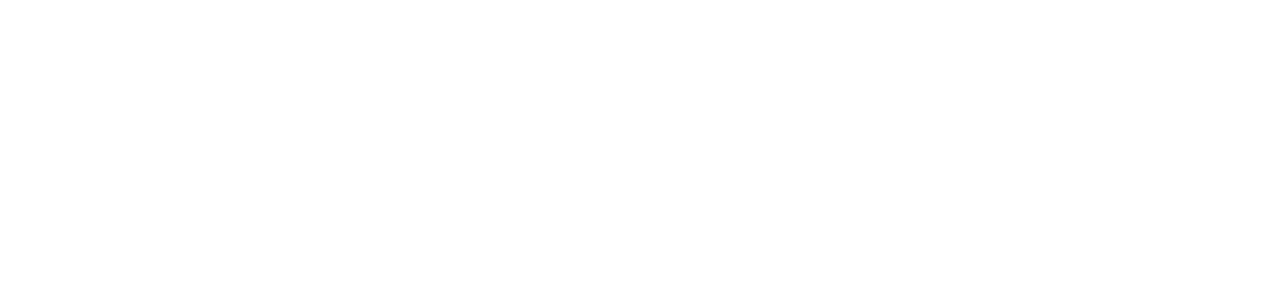
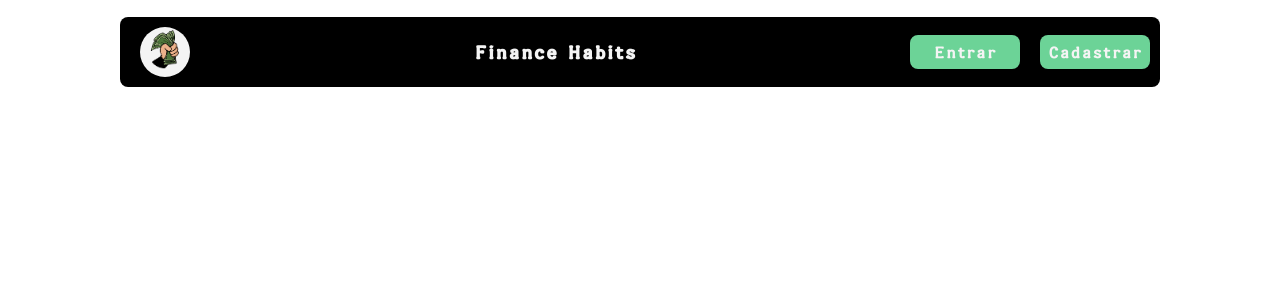
Before and after one commit to caiquefcavalheiro/finance-habits, a React (Create React App) app: page / in a window 1280 px wide. Shown: the top 300 px of the page. Built offline with nearby package versions, Linux system fonts and the light colour scheme.

Commit message:
feat(component header): header to redirect user to modal, login and register
Header contains icon, title of project and redirect user to modal login and register

```diff
--- a/package.json
+++ b/package.json
@@ -3,6 +3,8 @@
   "version": "0.1.0",
   "private": true,
   "dependencies": {
+    "@emotion/react": "^11.7.0",
+    "@emotion/styled": "^11.6.0",
     "@hookform/resolvers": "^2.8.4",
     "@mui/material": "^5.2.3",
     "@testing-library/jest-dom": "^5.11.4",
--- a/src/App.js
+++ b/src/App.js
@@ -1,11 +1,13 @@
 
 
+import Header from './components/Header';
 import GlobalStyle from './style/global'
 
 function App() {
   return (
     <>
       <GlobalStyle/>
+      <Header />
     </>
   );
 }
--- a/src/components/Button/index.jsx
+++ b/src/components/Button/index.jsx
@@ -1,4 +1,3 @@
-
 import { Container } from "./style"
 
 const Button = ({children, ...rest}) => {
@@ -8,4 +7,4 @@
         </Container>
     )
 }
- export default Button
+ export default Button;
--- /dev/null
+++ b/src/components/Header/index.jsx
@@ -0,0 +1,35 @@
+import { Menu, MenuItem } from '@mui/material';
+import { useState } from 'react';
+import logo from '../../assets/logo.png'
+import { FiMenu} from 'react-icons/fi'
+import {ContainerIcon, ContainerButtons, Container, Icon } from './style';
+import Button from '../Button'
+
+function Header () {
+    const [menu, setMenu] = useState(false);
+    const [anchor, setAnchor] = useState("")
+
+    return (
+        <Container>
+            <img src={logo} alt="logo"/>
+            <h1>Finance Habits</h1>
+            <div>
+                <ContainerIcon>
+                    <Icon onClick={(event) => {setMenu(true)
+                setAnchor(event.currentTarget)}}><FiMenu/>
+                    </Icon>
+                    <Menu anchorEl={anchor} id="basic-menu" open={menu} onClose={() => setMenu(false)}>
+                        <MenuItem>Entrar</MenuItem>
+                        <MenuItem>Cadastrar</MenuItem>
+                    </Menu>
+                </ContainerIcon>
+                <ContainerButtons>
+                    <Button>Entrar</Button>
+                    <Button>Cadastrar</Button>
+                </ContainerButtons>
+            </div>
+        </Container>
+    )
+}
+
+export default Header;
--- /dev/null
+++ b/src/components/Header/style.js
@@ -0,0 +1,55 @@
+import styled from 'styled-components'
+
+export const Container = styled.div`
+    display:flex;
+    align-items: center;
+    justify-content: space-between;
+    background-color: #000000;
+    padding: 10px 0;
+    border-radius: var(--radius);
+
+    h1{
+        color: var(--color-font);
+    }
+
+    img{
+        margin: 0 20px;
+        width: 50px;
+        background: var(--color-font);
+        border-radius: 50%;
+
+    }
+
+    @media screen and (min-width:1000px) {
+        margin: 17px 120px;
+    }
+`
+
+export const Icon = styled.button`
+    color: white;
+    background: #000000;
+    padding: 5px;
+    margin: 0 20px;
+
+    svg{
+        font-size: 25px;
+    }
+`
+export const ContainerButtons = styled.div`
+    display: none;
+    @media screen and (min-width: 1000px) {
+        display: block;
+    }
+
+    button{
+        font-size: 14px;
+        margin: 0 10px;
+    }
+`
+export const ContainerIcon = styled.div`
+    display:none;
+
+    @media screen and (max-width: 1000px) {
+        display: block;
+    }
+`
```
Also changed, not shown: src/assets/logo.png (added), 1 other file (tests, documents, lock files or other folders).
